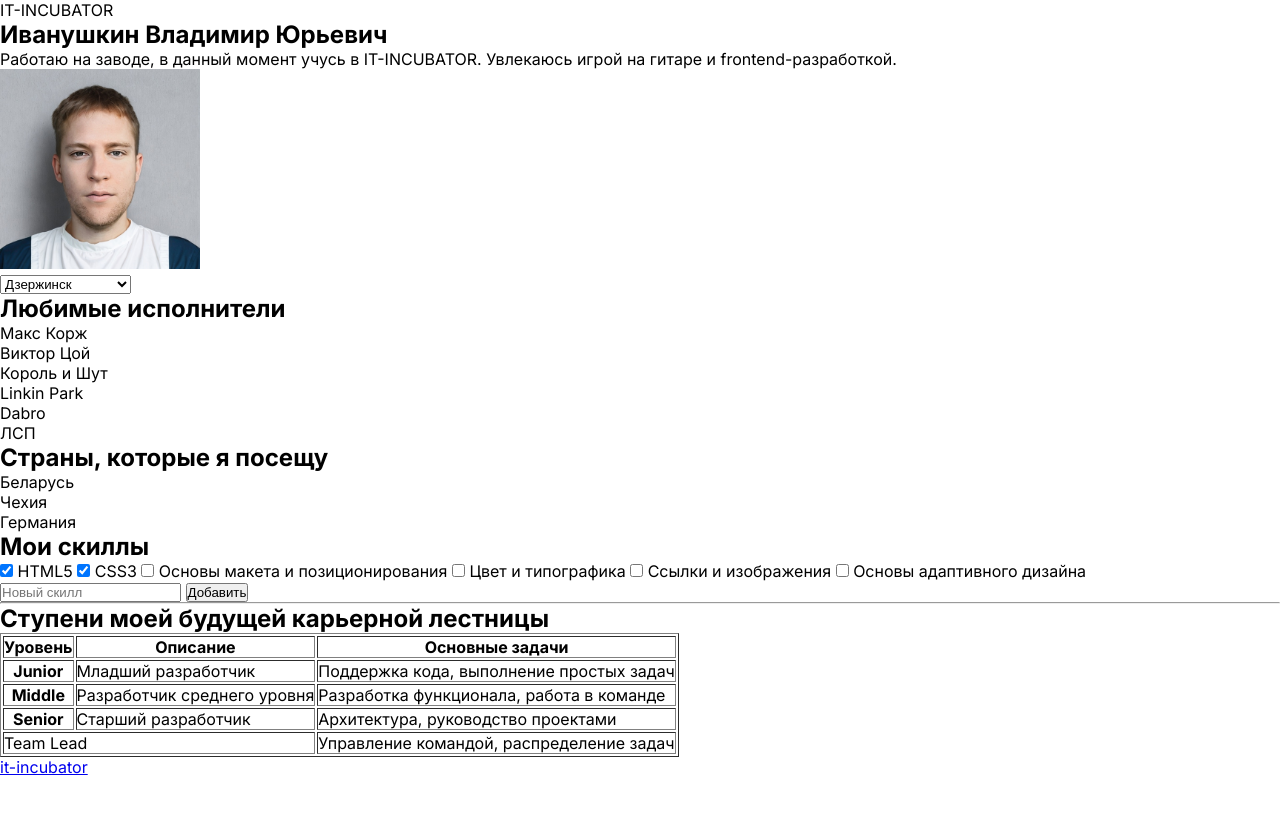
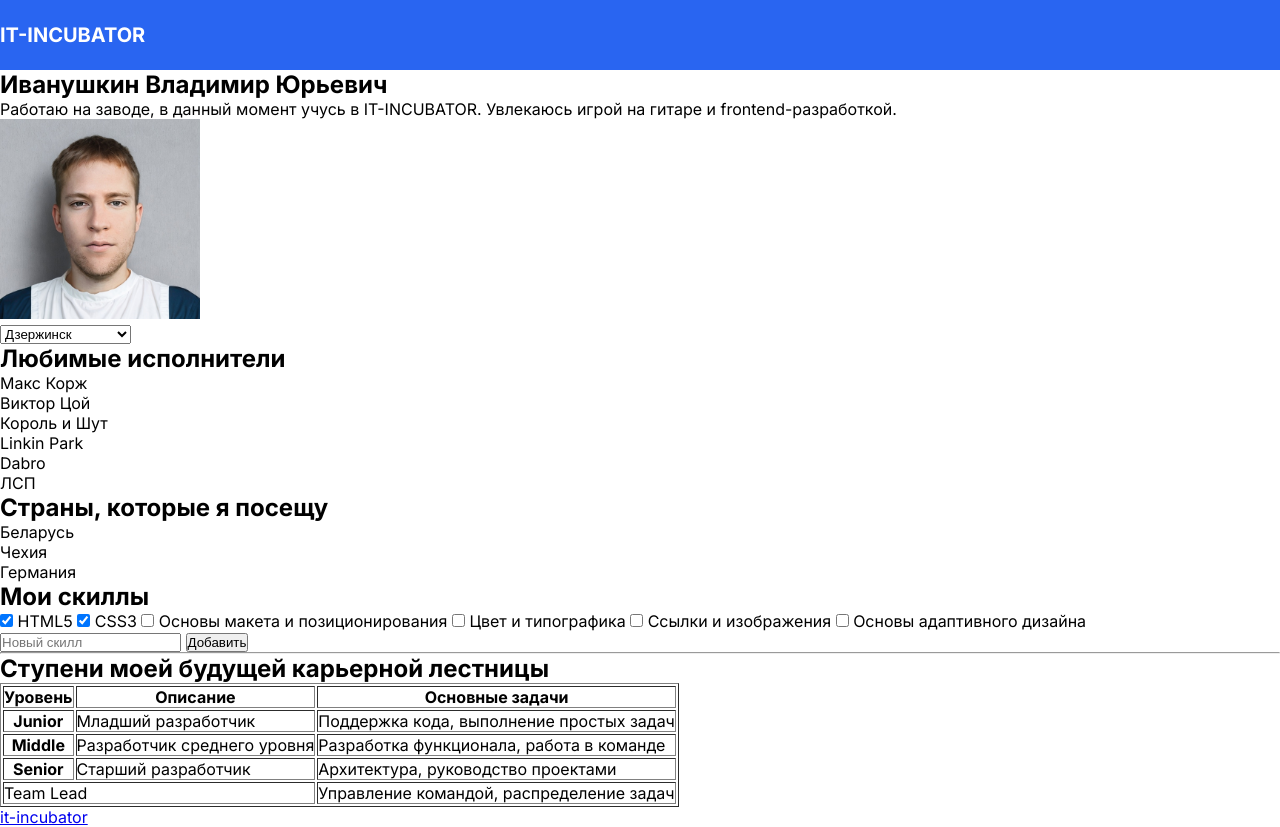
Before and after one commit to Svixdream/2-hw-with-auto-test-html-css, a plain HTML site: page index.html in a window 1280 px wide. Before the commit the page ends 800 px from the top, so only its background shows below. Drawn offline with Linux system fonts and the light colour scheme.

Commit message:
complete task-2

```diff
--- a/style.css
+++ b/style.css
@@ -12,10 +12,15 @@ font-style: normal;
 
 header {
     /* Стили для хедера */
+    background: #2965f1;
+    padding: 23px 0;
 }
 
 header span {
     /* Стили для текста в хедере IT-INCUBATOR */
+    font-weight: 700;
+    font-size: 20px;
+    color: #fff;
 }
 
 .main-section {
```
